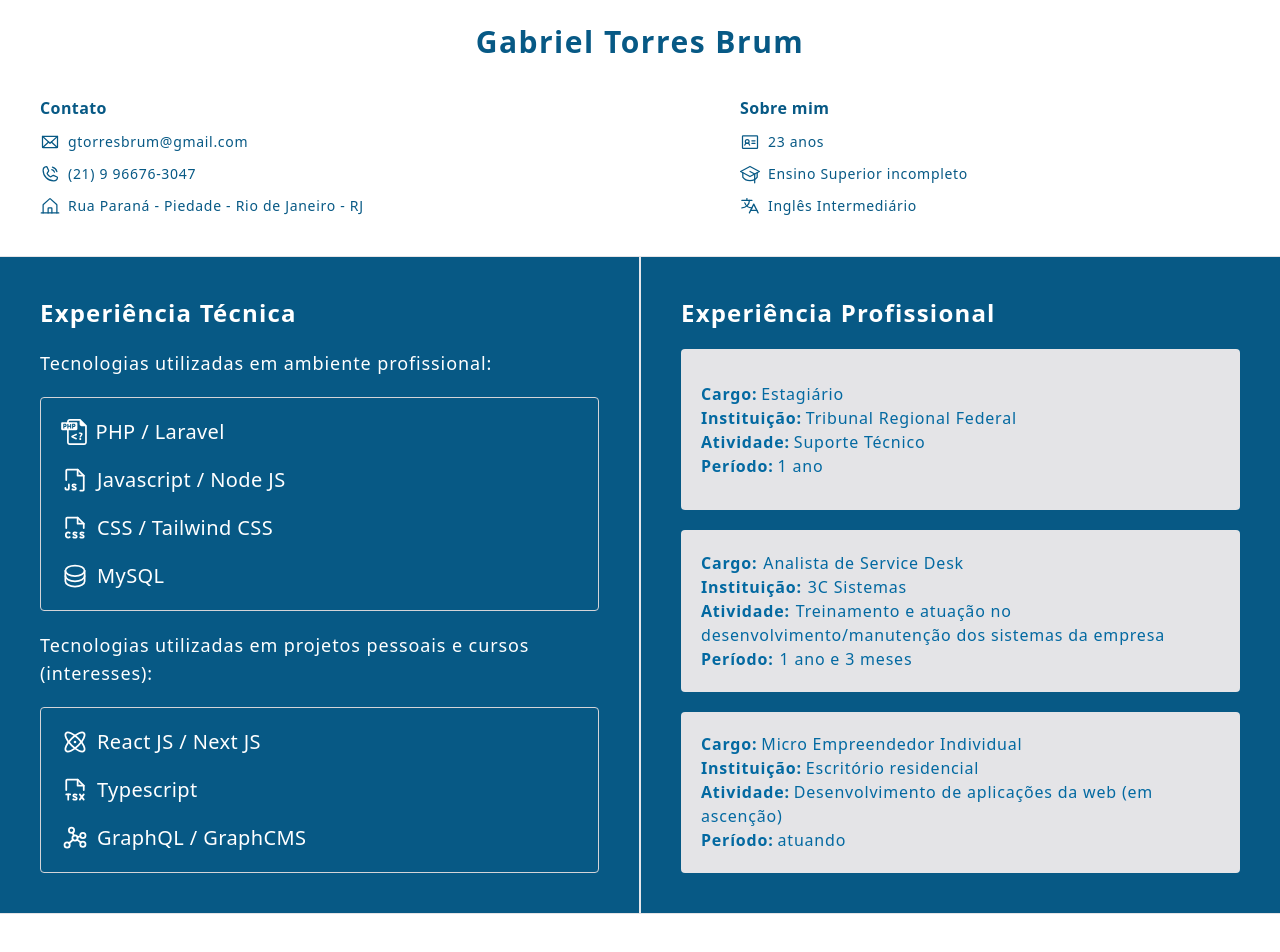
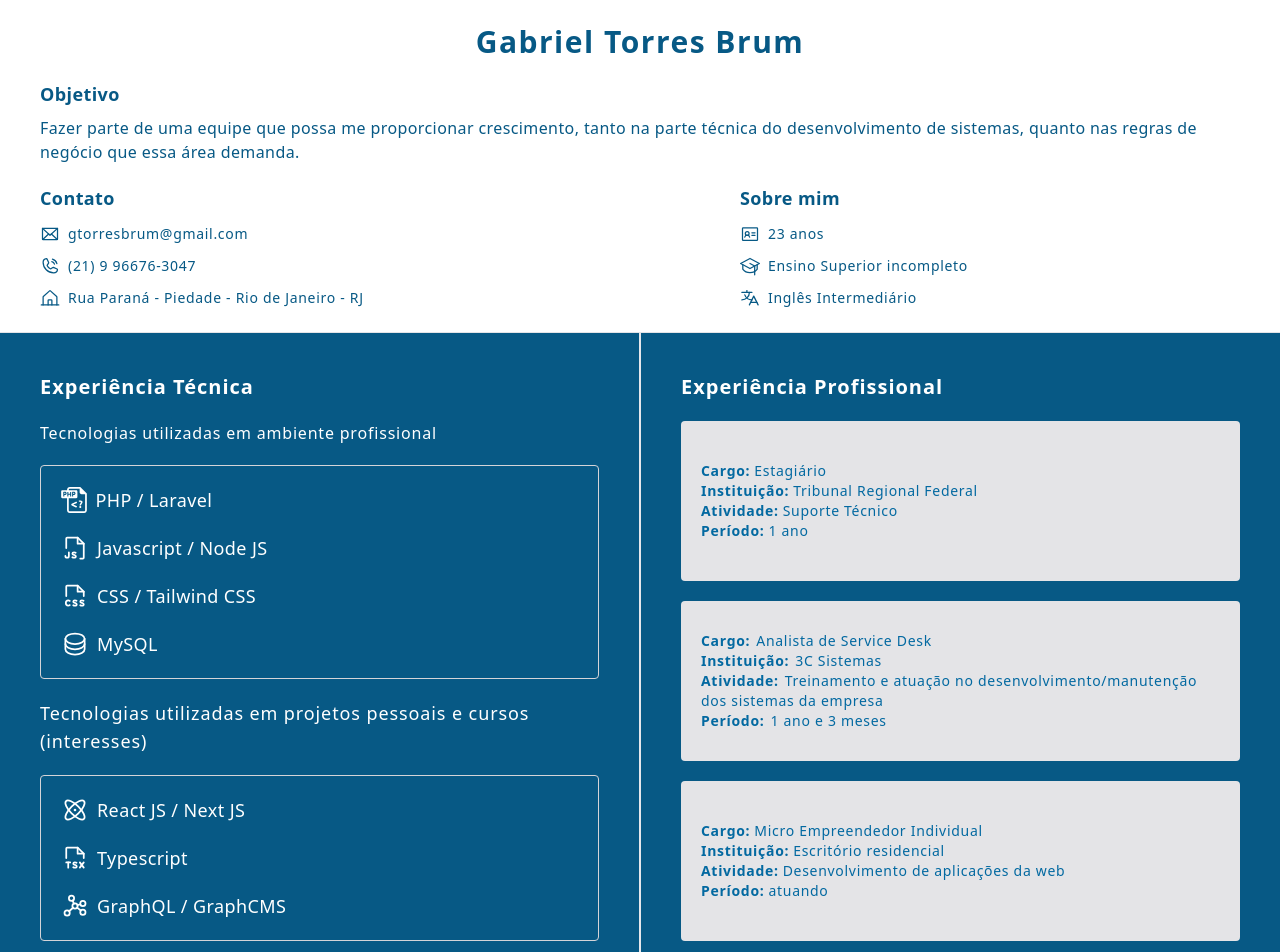
Before and after one commit to gabrieltorresdev/curriculo, a React (Vite) app: page / in a window 1280 px wide. Shown: the top 952 px of the page. Built offline with nearby package versions, Linux system fonts and the light colour scheme.

Commit message:
Att Objetivo e espaçamento

```diff
--- a/src/App.tsx
+++ b/src/App.tsx
@@ -26,9 +26,17 @@ function App() {
             <strong className="text-center text-3xl tracking-wider">
               Gabriel Torres Brum
             </strong>
-            <div className="grid grid-cols-12 p-4">
+            <div className="flex flex-col gap-2 px-4">
+              <span className="text-lg font-bold">Objetivo</span>
+              <strong className="font-normal">
+                Fazer parte de uma equipe que possa me proporcionar crescimento,
+                tanto na parte técnica do desenvolvimento de sistemas, quanto nas
+                regras de negócio que essa área demanda.
+              </strong>
+            </div>
+            <div className="grid grid-cols-12 px-4">
               <div className="col-span-7 flex flex-col gap-3">
-                <strong>Contato</strong>
+                <span className="text-lg font-bold">Contato</span>
                 <div className="flex gap-2">
                   <Envelope size={20} />
                   <span className="text-sm font-medium tracking-wider">
@@ -49,7 +57,7 @@ function App() {
                 </div>
               </div>
               <div className="col-span-5 flex flex-col gap-3">
-                <strong>Sobre mim</strong>
+              <span className="text-lg font-bold">Sobre mim</span>
                 <div className="flex justify-start gap-2">
                   <IdentificationCard size={20} />
                   <span className="text-sm font-medium tracking-wider">
@@ -74,15 +82,21 @@ function App() {
         </header>
         <main className="flex flex-col flex-1">
           <section className="flex flex-1 bg-sky-800">
-            <div className="flex flex-col flex-1 gap-5 text-white py-10 pl-10">
-              <strong className="text-2xl font-extrabold tracking-wider">
+            <div
+              className="flex flex-col flex-1 gap-5
+              text-white py-10 pl-10"
+              >
+              <strong className="text-xl font-extrabold tracking-wider">
                 Experiência Técnica
               </strong>
               <div className="flex flex-col gap-5">
-                <span className="tracking-wider text-lg">
-                  Tecnologias utilizadas em ambiente profissional:
+                <span className="tracking-wider">
+                  Tecnologias utilizadas em ambiente profissional
                 </span>
-                <div className="p-5 rounded border border-zinc-300 flex flex-col gap-5">
+                <div
+                  className="p-5 rounded border border-zinc-300
+                  flex flex-col gap-5"
+                  >
                   <div className="flex items-center">
                     <img
                       id="php-icon"
@@ -90,35 +104,42 @@ function App() {
                       src={phpIcon}
                       alt="PHP"
                     />
-                    <div className="text-xl font-medium ml-2">PHP / Laravel</div>
+                    <div className="text-lg font-medium ml-2">
+                      PHP / Laravel
+                    </div>
                   </div>
                   <div className="flex items-center">
                     <FileJs size={28} />
-                    <div className="text-xl font-medium ml-2">
+                    <div className="text-lg font-medium ml-2">
                       Javascript / Node JS
                     </div>
                   </div>
                   <div className="flex flex-col gap-5">
                     <div className="flex items-center">
                       <FileCss size={28} />
-                      <div className="text-xl font-medium ml-2">
+                      <div className="text-lg font-medium ml-2">
                         CSS / Tailwind CSS
                       </div>
                     </div>
                   </div>
                   <div className="flex items-center">
                     <Database size={28} />
-                    <div className="text-xl font-medium ml-2">MySQL</div>
+                    <div className="text-lg font-medium ml-2">
+                      MySQL
+                    </div>
                   </div>
                 </div>
                 <span className="tracking-wider text-lg">
-                  Tecnologias utilizadas em projetos pessoais e cursos (interesses):
+                  Tecnologias utilizadas em projetos pessoais e cursos (interesses)
                 </span>
-                <div className="p-5 rounded border border-zinc-300 flex flex-col gap-5">
+                <div
+                  className="p-5 rounded border border-zinc-300
+                  flex flex-col gap-5"
+                  >
                   <div className="flex flex-col gap-5">
                     <div className="flex items-center">
                       <Atom size={28} />
-                      <div className="text-xl font-medium ml-2">
+                      <div className="text-lg font-medium ml-2">
                         React JS / Next JS
                       </div>
                     </div>
@@ -126,13 +147,13 @@ function App() {
                   <div className="flex flex-col gap-5">
                     <div className="flex items-center">
                       <FileTsx size={28} />
-                      <div className="text-xl font-medium ml-2">Typescript</div>
+                      <div className="text-lg font-medium ml-2">Typescript</div>
                     </div>
                   </div>
                   <div className="flex flex-col gap-5">
                     <div className="flex items-center">
                       <Graph size={28} />
-                      <div className="text-xl font-medium ml-2">
+                      <div className="text-lg font-medium ml-2">
                         GraphQL / GraphCMS
                       </div>
                     </div>
@@ -141,11 +162,17 @@ function App() {
               </div>
             </div>
             <div className="mx-10 border"></div>
-            <div className="flex flex-col flex-1 gap-5 text-white py-10 pr-10">
-              <strong className="text-2xl font-extrabold tracking-wider">
+            <div
+              className="flex flex-col flex-1 gap-5
+              text-white py-10 pr-10"
+              >
+              <strong className="text-xl font-extrabold tracking-wider">
                 Experiência Profissional
               </strong>
-              <div className="flex flex-1 items-center p-5 rounded bg-zinc-200 text-sky-700 tracking-wider font-medium">
+              <div
+                className="flex flex-1 items-center p-5 rounded bg-zinc-200
+                text-sky-700 tracking-wider text-sm font-medium"
+                >
                 <ul>
                   <li>
                     <span className="font-bold mr-1">
@@ -173,7 +200,10 @@ function App() {
                   </li>
                 </ul>
               </div>
-              <div className="flex flex-1 items-center p-5 rounded bg-zinc-200 text-sky-700 tracking-wider font-medium">
+              <div
+                className="flex flex-1 items-center p-5 rounded bg-zinc-200
+                text-sky-700 tracking-wider text-sm font-medium"
+                >
                 <ul>
                   <li>
                     <span className="font-bold mr-1.5">
@@ -201,7 +231,10 @@ function App() {
                   </li>
                 </ul>
               </div>
-              <div className="flex flex-1 items-center p-5 rounded bg-zinc-200 text-sky-700 tracking-wider font-medium">
+              <div
+                className="flex flex-1 items-center p-5 rounded bg-zinc-200
+                text-sky-700 tracking-wider text-sm font-medium"
+                >
                 <ul>
                   <li>
                     <span className="font-bold mr-1">
@@ -219,7 +252,7 @@ function App() {
                     <span className="font-bold mr-1">
                       Atividade:
                     </span>
-                    Desenvolvimento de aplicações da web (em ascenção)
+                    Desenvolvimento de aplicações da web
                   </li>
                   <li>
                     <span className="font-bold mr-1">
@@ -232,38 +265,39 @@ function App() {
             </div>
           </section>
         </main>
-        <footer className="flex border-t border-zinc-200 p-10">
+        <footer className="flex border-t border-zinc-200 px-10 py-6">
           <div className="flex flex-col flex-1 items-start justify-center gap-2">
             <div className="flex-1 flex items-center gap-3 group">
-              <GithubLogo size={24} />
+              <GithubLogo size={28} />
               <div className="flex gap-2">
                 <a
                   href="https://www.github.com/gabriel-torres-brum"
-                  className="group-hover:opacity-95 transition text-sm font-medium tracking-wider"
+                  className="group-hover:opacity-95 transition
+                  text-sm font-medium tracking-wider"
                   >
-                  Github
+                  Meu Github
                 </a>
               </div>
             </div>
             <div className="flex-1 flex items-center gap-3 group">
-              <LinkedinLogo size={24} />
+              <LinkedinLogo size={28} />
               <div className="flex gap-2">
                 <a
                   href="https://www.linkedin.com/in/gabriel-torres-brum"
-                  className="group-hover:opacity-95 transition text-sm font-medium tracking-wider"
+                  className="group-hover:opacity-95 transition
+                  text-sm font-medium tracking-wider"
                   >
-                  LinkedIn
+                  Meu LinkedIn
                 </a>
               </div>
             </div>
           </div>
           <div>
-            <span className="block text-right">Veja online:</span>
+            <span className="block text-right">Atualizações online</span>
             <strong>
               https://curriculo-theta.vercel.app
             </strong>
           </div>
-
         </footer>
       </div>
     </div>
```
